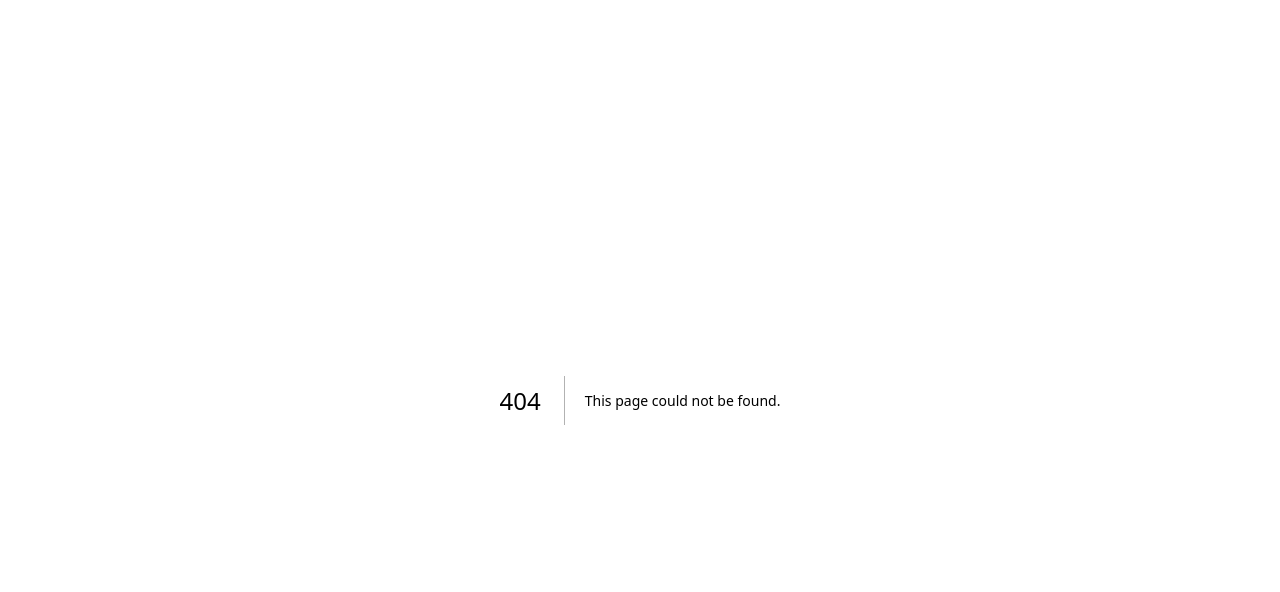
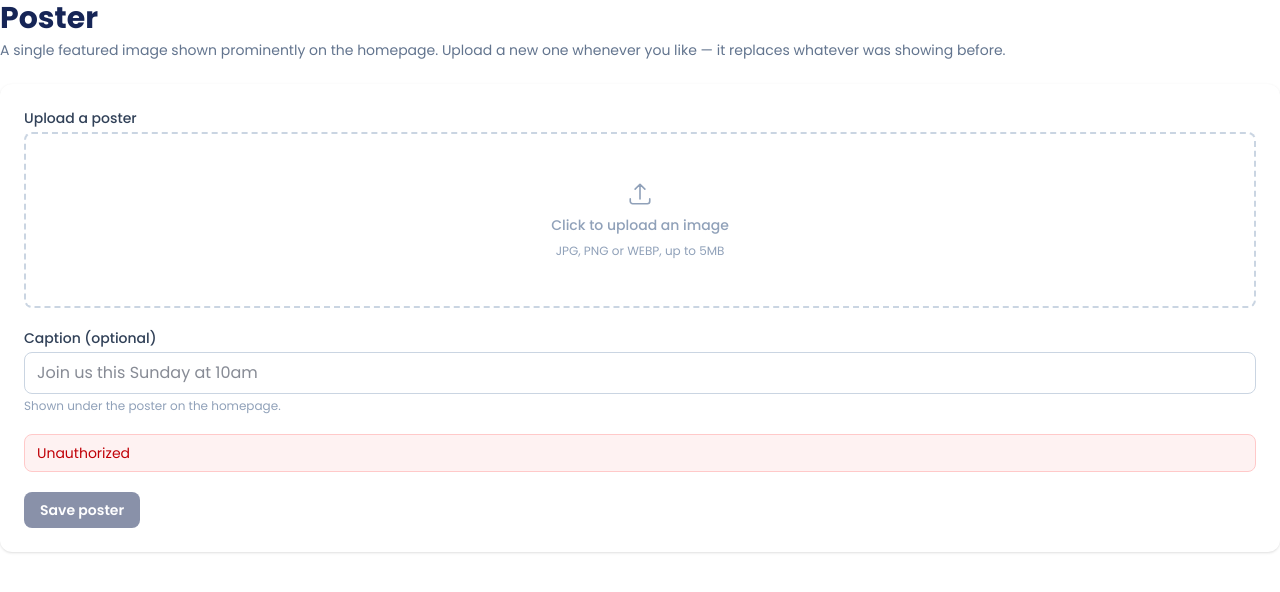
Before and after one commit to L-ungii/DGD-Ministries, a Next.js app in the folder frontend/: page /admin/poster in a window 1280 px wide. Before the commit this address had no page. Shown: the top 592 px of the page. Built offline with nearby package versions, Linux system fonts and the light colour scheme; no server answers.

Commit message:
adding a poster option

```diff
--- a/frontend/app/admin/announcements/page.tsx
+++ b/frontend/app/admin/announcements/page.tsx
@@ -2,7 +2,6 @@
 
 import { useCallback, useEffect, useState } from "react";
 import type { Announcement } from "@/lib/types";
-import ImageUpload from "@/components/Admin/ImageUpload";
 import {
   PageHeader,
   Card,
@@ -25,8 +24,6 @@ const toLocalInput = (iso: string | null) => {
 const blankForm = {
   message: "",
   link_url: "",
-  media_id: null as string | null,
-  image_url: null as string | null,
   expires_at: "",
   active: true,
 };
@@ -73,8 +70,6 @@ export default function AdminAnnouncementsPage() {
     setForm({
       message: a.message,
       link_url: a.link_url ?? "",
-      media_id: a.media_id,
-      image_url: a.image_url,
       expires_at: toLocalInput(a.expires_at),
       active: a.active,
     });
@@ -91,7 +86,6 @@ export default function AdminAnnouncementsPage() {
     const payload = {
       message: form.message.trim(),
       link_url: form.link_url.trim() || null,
-      media_id: form.media_id,
       expires_at: form.expires_at
         ? new Date(form.expires_at).toISOString()
         : null,
@@ -201,18 +195,6 @@ export default function AdminAnnouncementsPage() {
             </Field>
           </div>
 
-          <ImageUpload
-            label="Image (optional)"
-            value={form.image_url}
-            onChange={(result) =>
-              setForm({
-                ...form,
-                media_id: result?.id ?? null,
-                image_url: result?.url ?? null,
-              })
-            }
-          />
-
           <label className="flex items-center gap-2 text-sm text-slate-700">
             <input
               type="checkbox"
@@ -254,15 +236,6 @@ export default function AdminAnnouncementsPage() {
                 !a.active || isExpired(a) ? "opacity-60" : ""
               }`}
             >
-              {a.image_url && (
-                // eslint-disable-next-line @next/next/no-img-element
-                <img
-                  src={a.image_url}
-                  alt=""
-                  className="w-14 h-14 rounded-lg object-cover shrink-0"
-                />
-              )}
-
               <div className="min-w-0 flex-1">
                 <p className="text-slate-800">{a.message}</p>
                 <div className="flex flex-wrap items-center gap-2 mt-1.5">
--- /dev/null
+++ b/frontend/app/admin/poster/page.tsx
@@ -0,0 +1,147 @@
+"use client";
+
+import { useCallback, useEffect, useState } from "react";
+import type { Poster } from "@/lib/types";
+import ImageUpload from "@/components/Admin/ImageUpload";
+import {
+  PageHeader,
+  Card,
+  Field,
+  inputClass,
+  Button,
+  Alert,
+} from "@/components/Admin/ui";
+
+async function parseJson(res: Response) {
+  const data = await res.json().catch(() => ({}));
+  if (!res.ok) throw new Error(data.error ?? "Something went wrong.");
+  return data;
+}
+
+export default function AdminPosterPage() {
+  const [poster, setPoster] = useState<Poster | null>(null);
+  const [loading, setLoading] = useState(true);
+  const [saving, setSaving] = useState(false);
+  const [removing, setRemoving] = useState(false);
+  const [caption, setCaption] = useState("");
+  const [pendingImage, setPendingImage] = useState<{
+    id: string;
+    url: string;
+  } | null>(null);
+  const [error, setError] = useState<string | null>(null);
+  const [success, setSuccess] = useState<string | null>(null);
+
+  const load = useCallback(async () => {
+    setLoading(true);
+    try {
+      const res = await fetch("/api/admin/poster");
+      const data = await parseJson(res);
+      setPoster(data);
+      setCaption(data?.caption ?? "");
+      setPendingImage(null);
+    } catch (e) {
+      setError(e instanceof Error ? e.message : "Failed to load the poster.");
+    } finally {
+      setLoading(false);
+    }
+  }, []);
+
+  useEffect(() => {
+    load();
+  }, [load]);
+
+  const displayUrl = pendingImage?.url ?? poster?.image_url ?? null;
+  const displayMediaId = pendingImage?.id ?? poster?.media_id ?? null;
+
+  const save = async () => {
+    if (!displayMediaId) {
+      setError("Upload an image first.");
+      return;
+    }
+    setSaving(true);
+    setError(null);
+    setSuccess(null);
+
+    try {
+      await parseJson(
+        await fetch("/api/admin/poster", {
+          method: "POST",
+          headers: { "Content-Type": "application/json" },
+          body: JSON.stringify({ media_id: displayMediaId, caption }),
+        })
+      );
+      setSuccess("Poster saved — it's live on the homepage now.");
+      await load();
+    } catch (e) {
+      setError(e instanceof Error ? e.message : "Failed to save the poster.");
+    } finally {
+      setSaving(false);
+    }
+  };
+
+  const remove = async () => {
+    if (!confirm("Remove the current poster from the homepage?")) return;
+    setRemoving(true);
+    setError(null);
+    setSuccess(null);
+
+    try {
+      await parseJson(await fetch("/api/admin/poster", { method: "DELETE" }));
+      setSuccess("Poster removed.");
+      await load();
+    } catch (e) {
+      setError(e instanceof Error ? e.message : "Failed to remove the poster.");
+    } finally {
+      setRemoving(false);
+    }
+  };
+
+  return (
+    <div>
+      <PageHeader
+        title="Poster"
+        subtitle="A single featured image shown prominently on the homepage. Upload a new one whenever you like — it replaces whatever was showing before."
+      />
+
+      <Card>
+        {loading ? (
+          <p className="text-slate-400 animate-pulse">Loading…</p>
+        ) : (
+          <div className="grid gap-5">
+            <ImageUpload
+              label={poster ? "Replace poster" : "Upload a poster"}
+              value={displayUrl}
+              onChange={(result) => {
+                setPendingImage(result);
+                setSuccess(null);
+              }}
+            />
+
+            <Field label="Caption (optional)" hint="Shown under the poster on the homepage.">
+              <input
+                className={inputClass}
+                value={caption}
+                onChange={(e) => setCaption(e.target.value)}
+                placeholder="Join us this Sunday at 10am"
+              />
+            </Field>
+
+            <Alert kind="error">{error}</Alert>
+            <Alert kind="success">{success}</Alert>
+
+            <div className="flex gap-3">
+              <Button onClick={save} disabled={saving || !displayMediaId}>
+                {saving ? "Saving…" : "Save poster"}
+              </Button>
+              {poster && (
+                <Button variant="danger" onClick={remove} disabled={removing}>
+                  {removing ? "Removing…" : "Remove poster"}
+                </Button>
+              )}
+            </div>
+          </div>
+        )}
+      </Card>
+    </div>
+  );
+}
--- a/frontend/app/api/admin/announcements/[id]/route.ts
+++ b/frontend/app/api/admin/announcements/[id]/route.ts
@@ -1,6 +1,5 @@
 import { getDb } from "@/lib/db";
 import { requireAdmin, apiRoute, ValidationError } from "@/lib/auth";
-import { deleteImage } from "@/lib/storage";
 
 export const dynamic = "force-dynamic";
 
@@ -21,7 +20,6 @@ export const PATCH = apiRoute(async (req: Request, { params }: Params) => {
     updates.message = message;
   }
   if ("link_url" in body) updates.link_url = body.link_url?.toString().trim() || null;
-  if ("media_id" in body) updates.media_id = body.media_id || null;
   if ("active" in body) updates.active = Boolean(body.active);
   if ("expires_at" in body) {
     if (body.expires_at) {
@@ -47,14 +45,6 @@ export const DELETE = apiRoute(async (_req: Request, { params }: Params) => {
   await requireAdmin();
   const { id } = await params;
   const sql = getDb();
-
-  const [row] = await sql`delete from announcements where id = ${id} returning media_id`;
-
-  if (row?.media_id) {
-    await deleteImage(row.media_id).catch((err) =>
-      console.error("Failed to delete media row:", err)
-    );
-  }
-
+  await sql`delete from announcements where id = ${id}`;
   return Response.json({ ok: true });
 });
--- a/frontend/app/api/admin/announcements/route.ts
+++ b/frontend/app/api/admin/announcements/route.ts
@@ -27,11 +27,10 @@ export const POST = apiRoute(async (req: Request) => {
 
   const sql = getDb();
   const [row] = await sql`
-    insert into announcements (message, link_url, media_id, expires_at, active)
+    insert into announcements (message, link_url, expires_at, active)
     values (
       ${message},
       ${(body?.link_url ?? "").toString().trim() || null},
-      ${body?.media_id ?? null},
       ${expiresAt},
       ${body?.active !== false}
     )
--- /dev/null
+++ b/frontend/app/api/admin/poster/route.ts
@@ -0,0 +1,56 @@
+import { getDb } from "@/lib/db";
+import { requireAdmin, apiRoute, ValidationError } from "@/lib/auth";
+import { deleteImage } from "@/lib/storage";
+
+export const dynamic = "force-dynamic";
+
+export const GET = apiRoute(async () => {
+  await requireAdmin();
+  const sql = getDb();
+  const [row] = await sql`select * from poster order by created_at desc limit 1`;
+  return Response.json(row ?? null);
+});
+
+/** Replaces the current poster — there is only ever zero or one row. */
+export const POST = apiRoute(async (req: Request) => {
+  await requireAdmin();
+  const body = await req.json().catch(() => null);
+
+  const mediaId = (body?.media_id ?? "").toString();
+  if (!mediaId) throw new ValidationError("An image is required.");
+
+  const sql = getDb();
+
+  const old = await sql`delete from poster returning media_id`;
+  const [row] = await sql`
+    insert into poster (media_id, caption)
+    values (${mediaId}, ${(body?.caption ?? "").toString().trim() || null})
+    returning *
+  `;
+
+  for (const o of old) {
+    if (o.media_id && o.media_id !== mediaId) {
+      await deleteImage(o.media_id).catch((err) =>
+        console.error("Failed to delete old poster media:", err)
+      );
+    }
+  }
+
+  return Response.json(row, { status: 201 });
+});
+
+export const DELETE = apiRoute(async () => {
+  await requireAdmin();
+  const sql = getDb();
+
+  const old = await sql`delete from poster returning media_id`;
+  for (const o of old) {
+    if (o.media_id) {
+      await deleteImage(o.media_id).catch((err) =>
+        console.error("Failed to delete poster media:", err)
+      );
+    }
+  }
+
+  return Response.json({ ok: true });
+});
--- a/frontend/components/Admin/AdminShell.tsx
+++ b/frontend/components/Admin/AdminShell.tsx
@@ -8,6 +8,7 @@ import {
   HiOutlineSquares2X2,
   HiOutlineCalendarDays,
   HiOutlinePhoto,
+  HiOutlineNewspaper,
   HiOutlineMegaphone,
   HiOutlineHeart,
   HiOutlineArrowRightOnRectangle,
@@ -20,6 +21,7 @@ const links = [
   { href: "/admin", label: "Dashboard", Icon: HiOutlineSquares2X2 },
   { href: "/admin/events", label: "Events", Icon: HiOutlineCalendarDays },
   { href: "/admin/gallery", label: "Gallery", Icon: HiOutlinePhoto },
+  { href: "/admin/poster", label: "Poster", Icon: HiOutlineNewspaper },
   {
     href: "/admin/announcements",
     label: "Announcements",
--- a/frontend/components/AnnouncementBar.tsx
+++ b/frontend/components/AnnouncementBar.tsx
@@ -41,16 +41,7 @@ export default function AnnouncementBar() {
 
   const body = (
     <span className="flex items-center gap-2 min-w-0">
-      {current.image_url ? (
-        // eslint-disable-next-line @next/next/no-img-element
-        <img
-          src={current.image_url}
-          alt=""
-          className="w-6 h-6 rounded-full object-cover shrink-0"
-        />
-      ) : (
-        <HiOutlineMegaphone size={18} className="shrink-0" />
-      )}
+      <HiOutlineMegaphone size={18} className="shrink-0" />
       <span className="truncate">{current.message}</span>
       {current.link_url && (
         <span className="underline shrink-0 hidden sm:inline">Read more</span>
--- a/frontend/components/Home/Home.tsx
+++ b/frontend/components/Home/Home.tsx
@@ -1,5 +1,6 @@
 import React from "react";
 import Hero from "./Hero/Hero";
+import Poster from "./Poster";
 import Services from "./Services/Services";
 import Calendar from "./Calendar";
 import GalleryPreview from "./GalleryPreview";
@@ -8,6 +9,7 @@ const Home = () => {
   return (
     <div className="overflow-hidden">
       <Hero />
+      <Poster />
       <Calendar />
       <Services />
       <GalleryPreview />
--- /dev/null
+++ b/frontend/components/Home/Poster.tsx
@@ -0,0 +1,39 @@
+import { getDb } from "@/lib/db";
+import { isDbConfigured } from "@/lib/env";
+import Reveal from "@/components/Reveal";
+import type { Poster as PosterType } from "@/lib/types";
+
+/**
+ * The single "poster of the day" the admin uploads from /admin/poster.
+ * Renders nothing until one has been set.
+ */
+export default async function Poster() {
+  if (!isDbConfigured) return null;
+
+  const sql = getDb();
+  const [poster] = (await sql`
+    select * from poster order by created_at desc limit 1
+  `) as unknown as PosterType[];
+
+  if (!poster) return null;
+
+  return (
+    <section className="py-16 px-4 bg-white">
+      <div className="max-w-3xl mx-auto">
+        <Reveal>
+          {/* eslint-disable-next-line @next/next/no-img-element */}
+          <img
+            src={poster.image_url}
+            alt={poster.caption ?? "Poster"}
+            className="w-full rounded-2xl shadow-xl object-cover"
+          />
+          {poster.caption && (
+            <p className="text-center text-slate-600 mt-5 text-lg">
+              {poster.caption}
+            </p>
+          )}
+        </Reveal>
+      </div>
+    </section>
+  );
+}
```
Also changed, not shown: frontend/lib/types.ts (+8 -2 lines), 1 other file (tests, documents, lock files or other folders).
